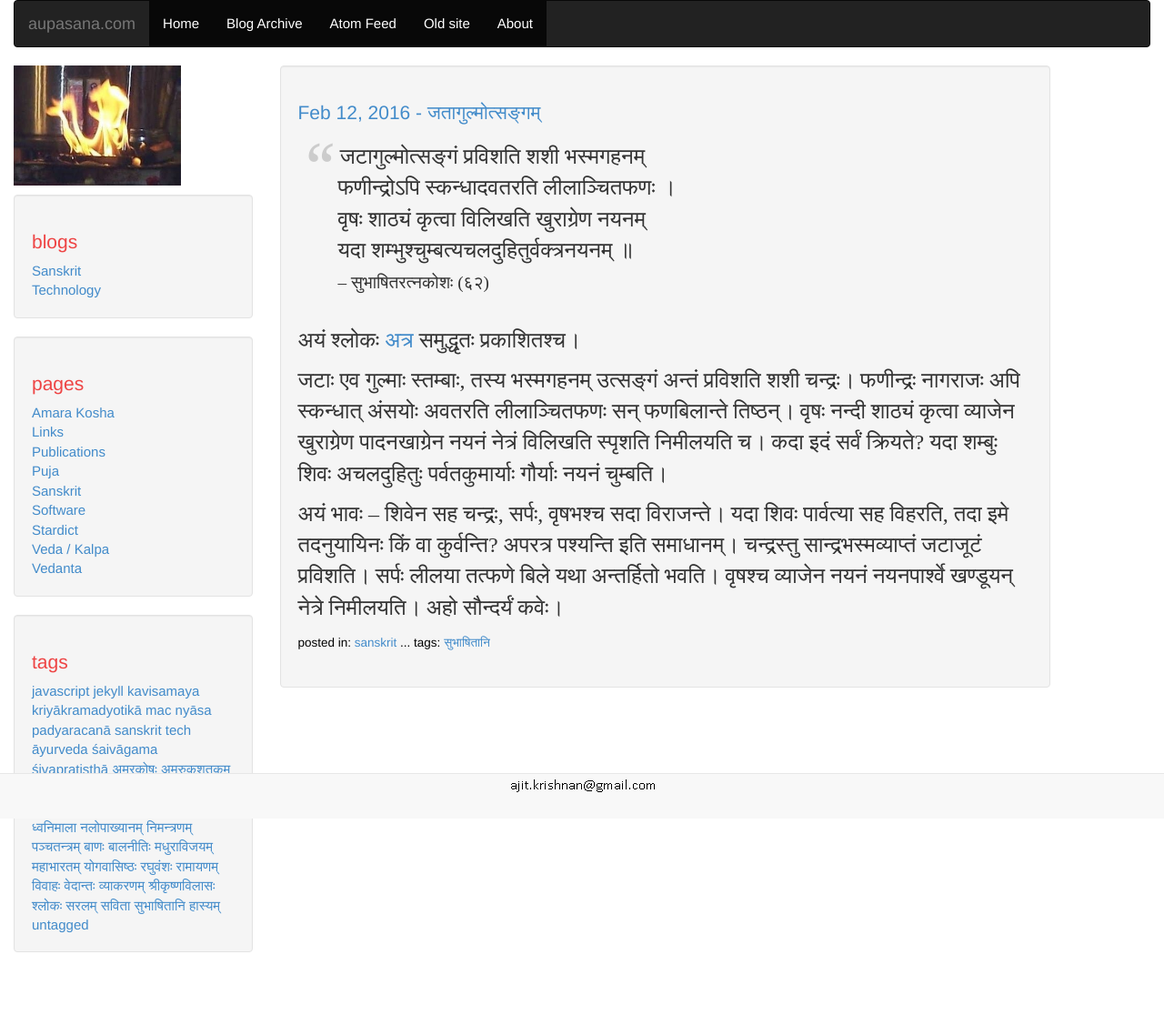
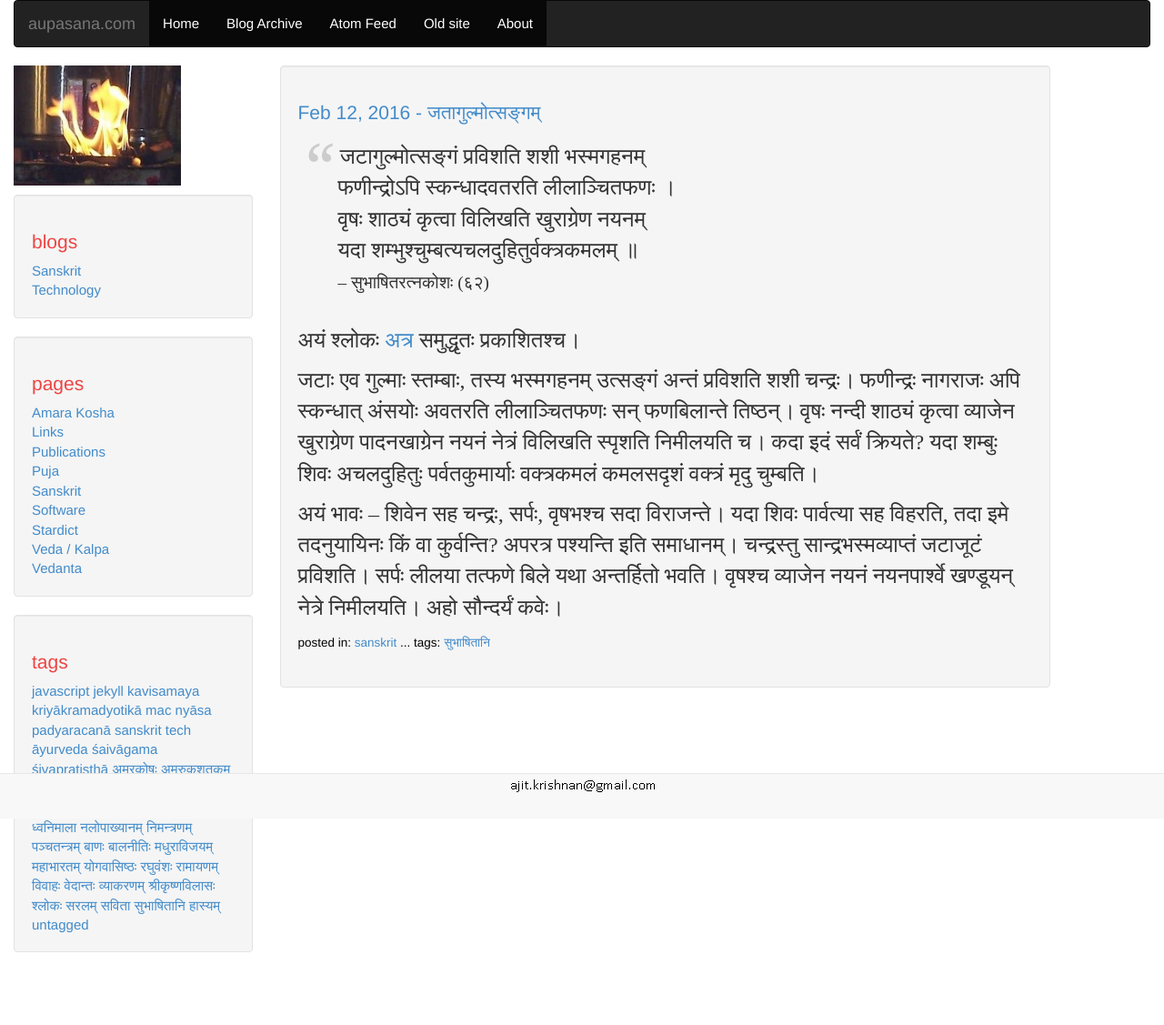
Before and after one commit to aupasana/aupasana.github.io, a Jekyll site: the page built from _posts/2016-02-12-jatagulmotsamga.md, in a window 1280 px wide. Shown: the whole page at 91% size. Built offline with Jekyll 4.4.1, drawn with Linux system fonts in a browser that asks for light colours; comment, search, counter and statistics services are not loaded.

Commit message:
update post content

```diff
--- a/_posts/2016-02-12-jatagulmotsamga.md
+++ b/_posts/2016-02-12-jatagulmotsamga.md
@@ -11,7 +11,7 @@ tags:
 > जटागुल्मोत्सङ्गं प्रविशति शशी भस्मगहनम्
 > फणीन्द्रोऽपि स्कन्धादवतरति लीलाञ्चितफणः ।
 > वृषः शाठ्यं कृत्वा विलिखति खुराग्रेण नयनम्
-> यदा शम्भुश्चुम्बत्यचलदुहितुर्वक्त्रनयनम् ॥
+> यदा शम्भुश्चुम्बत्यचलदुहितुर्वक्त्रकमलम् ॥
 > <cite>-- सुभाषितरत्नकोशः (६२)</cite>
 
 अयं श्लोकः [अत्र][link] समुद्धृतः प्रकाशितश्च।
@@ -19,7 +19,8 @@ tags:
 जटाः एव गुल्माः स्तम्बाः, तस्य भस्मगहनम् उत्सङ्गं अन्तं प्रविशति शशी चन्द्रः।
 फणीन्द्रः नागराजः अपि स्कन्धात् अंसयोः अवतरति लीलाञ्चितफणः सन् फणबिलान्ते तिष्ठन्।
 वृषः नन्दी शाठ्यं कृत्वा व्याजेन खुराग्रेण पादनखाग्रेन नयनं नेत्रं विलिखति स्पृशति निमीलयति च।
-कदा इदं सर्वं क्रियते? यदा शम्बुः शिवः अचलदुहितुः पर्वतकुमार्याः गौर्याः नयनं चुम्बति।
+कदा इदं सर्वं क्रियते? यदा शम्बुः शिवः अचलदुहितुः पर्वतकुमार्याः वक्त्रकमलं कमलसदृशं
+वक्त्रं मृदु चुम्बति।
 
 अयं भावः -- शिवेन सह चन्द्रः, सर्पः, वृषभश्च सदा विराजन्ते। यदा शिवः पार्वत्या सह विहरति, तदा
 इमे तदनुयायिनः किं वा कुर्वन्ति? अपरत्र पश्यन्ति इति समाधानम्। चन्द्रस्तु सान्द्रभस्मव्याप्तं जटाजूटं प्रविशति।
```
